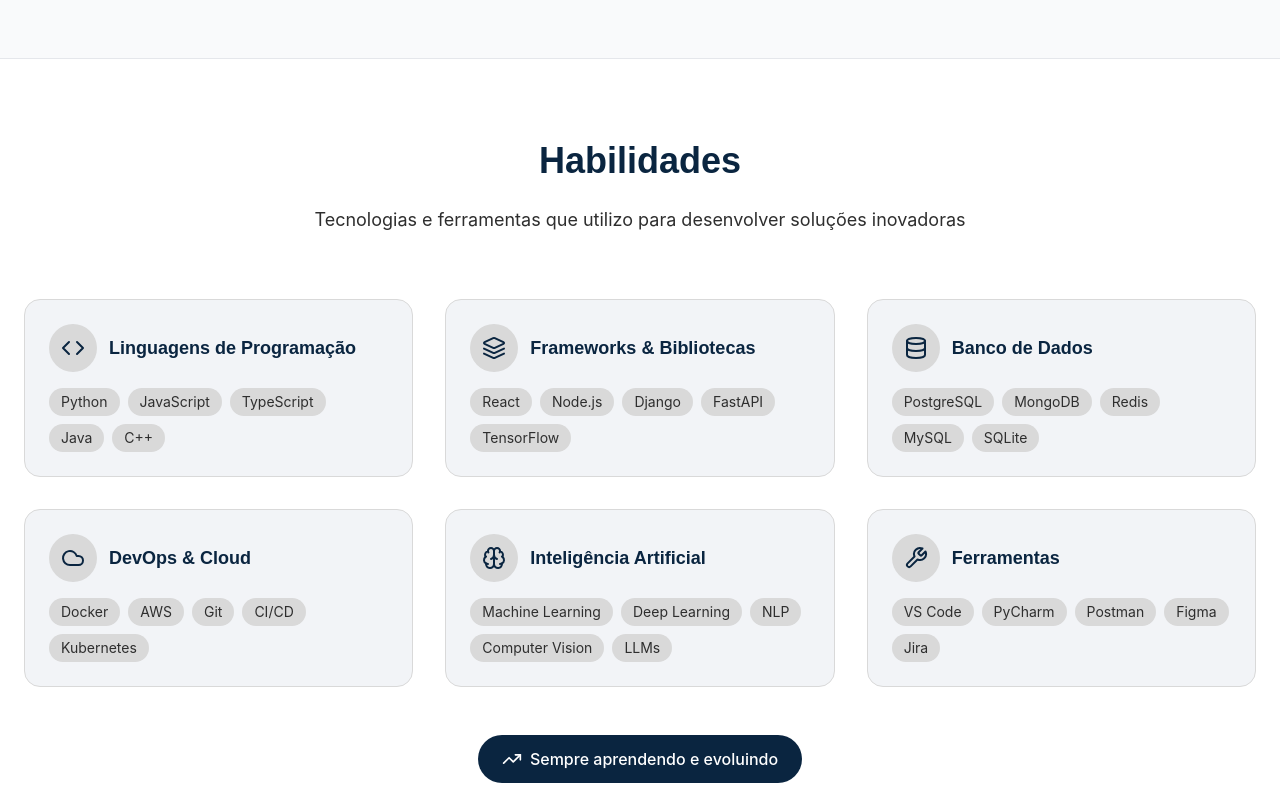
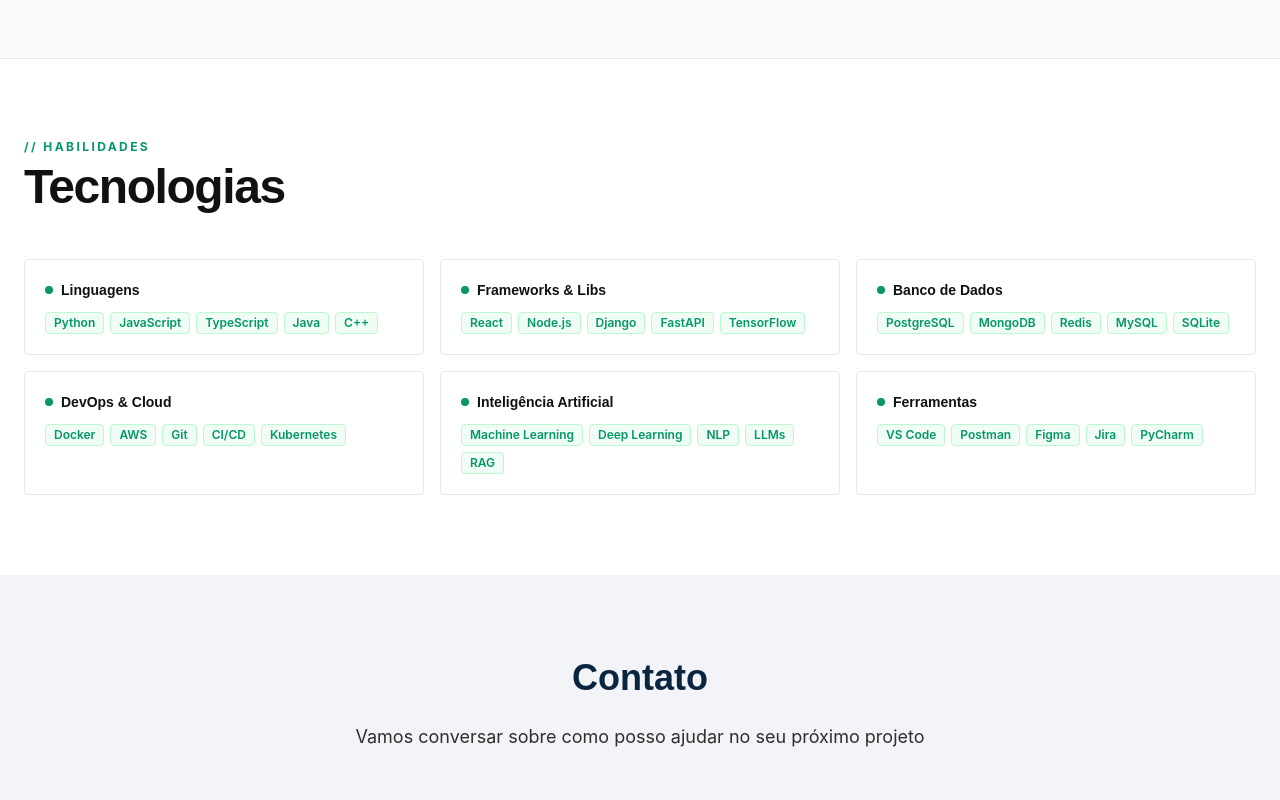
Before and after one commit to luizHScotta/scotta-ai-portfolio, a React (Vite) app: page / in a window 1280 px wide. Shown: the part 2260-3060 px from the top of the page. Built offline with nearby package versions, Linux system fonts and the light colour scheme.

Commit message:
style: redesign skills with emerald pills and dot category headers

```diff
--- a/src/components/Skills.tsx
+++ b/src/components/Skills.tsx
@@ -1,99 +1,62 @@
-import { Code, Users, Terminal, BrainCircuit, Layers, Database, Cloud, Brain, Wrench, TrendingUp } from 'lucide-react';
-import { Card, CardContent, CardDescription, CardHeader, CardTitle } from '@/components/ui/card';
+import { Code, Layers, Database, Cloud, Brain, Wrench } from 'lucide-react';
 
-interface SkillCardProps {
-  title: string;
-  icon: React.ReactNode;
-  skills: string[];
-}
-
-const SkillCard = ({ title, icon, skills }: SkillCardProps) => (
-  <Card className="h-full hover:shadow-md hover:translate-y-0.5 transition-all duration-200 bg-white border-slate-200 rounded-2xl shadow-sm">
-    <CardHeader>
-      <div className="flex items-center gap-3">
-        <div className="p-2 rounded-full bg-violet-50 text-violet-600">
-          {icon}
-        </div>
-        <CardTitle className="text-lg text-slate-900 font-space">{title}</CardTitle>
-      </div>
-    </CardHeader>
-    <CardContent>
-      <CardDescription className="text-slate-600">
-        <ul className="space-y-2 text-sm">
-          {skills.map((skill, index) => (
-            <li key={index} className="flex items-center">
-              <span className="w-2 h-2 bg-violet-500 rounded-full mr-3"></span>
-              {skill}
-            </li>
-          ))}
-        </ul>
-      </CardDescription>
-    </CardContent>
-  </Card>
-);
-
-const Skills = () => {
 const skillCategories = [
   {
-      name: "Linguagens de Programação",
-      skills: ["Python", "JavaScript", "TypeScript", "Java", "C++"],
-      icon: <Code className="h-6 w-6" />
+    name: 'Linguagens',
+    icon: <Code className="h-4 w-4" />,
+    skills: ['Python', 'JavaScript', 'TypeScript', 'Java', 'C++'],
   },
   {
-      name: "Frameworks & Bibliotecas",
-      skills: ["React", "Node.js", "Django", "FastAPI", "TensorFlow"],
-      icon: <Layers className="h-6 w-6" />
+    name: 'Frameworks & Libs',
+    icon: <Layers className="h-4 w-4" />,
+    skills: ['React', 'Node.js', 'Django', 'FastAPI', 'TensorFlow'],
   },
   {
-      name: "Banco de Dados",
-      skills: ["PostgreSQL", "MongoDB", "Redis", "MySQL", "SQLite"],
-      icon: <Database className="h-6 w-6" />
+    name: 'Banco de Dados',
+    icon: <Database className="h-4 w-4" />,
+    skills: ['PostgreSQL', 'MongoDB', 'Redis', 'MySQL', 'SQLite'],
   },
   {
-      name: "DevOps & Cloud",
-      skills: ["Docker", "AWS", "Git", "CI/CD", "Kubernetes"],
-      icon: <Cloud className="h-6 w-6" />
+    name: 'DevOps & Cloud',
+    icon: <Cloud className="h-4 w-4" />,
+    skills: ['Docker', 'AWS', 'Git', 'CI/CD', 'Kubernetes'],
   },
   {
-      name: "Inteligência Artificial",
-      skills: ["Machine Learning", "Deep Learning", "NLP", "Computer Vision", "LLMs"],
-      icon: <Brain className="h-6 w-6" />
+    name: 'Inteligência Artificial',
+    icon: <Brain className="h-4 w-4" />,
+    skills: ['Machine Learning', 'Deep Learning', 'NLP', 'LLMs', 'RAG'],
   },
   {
-      name: "Ferramentas",
-      skills: ["VS Code", "PyCharm", "Postman", "Figma", "Jira"],
-      icon: <Wrench className="h-6 w-6" />
-    }
+    name: 'Ferramentas',
+    icon: <Wrench className="h-4 w-4" />,
+    skills: ['VS Code', 'Postman', 'Figma', 'Jira', 'PyCharm'],
+  },
 ];
 
-  return (
-    <section id="skills" className="py-20 bg-white">
+const Skills = () => (
+  <section id="skills" className="py-20 bg-white border-b border-[#f3f4f6]">
     <div className="container max-w-7xl px-4 md:px-6">
-        <div className="text-center mb-16">
-          <h2 className="text-h2 font-semibold mb-6 text-[#0A2540]">Habilidades</h2>
-          <p className="text-body text-[#2E2E2E] max-w-3xl mx-auto">
-            Tecnologias e ferramentas que utilizo para desenvolver soluções inovadoras
-          </p>
+
+      <div className="mb-12 reveal">
+        <p className="text-xs font-bold tracking-[0.2em] uppercase text-[#059669] mb-2">// habilidades</p>
+        <h2 className="text-4xl md:text-5xl font-black tracking-[-0.03em] text-[#111]">Tecnologias</h2>
       </div>
 
-        <div className="grid grid-cols-1 md:grid-cols-2 lg:grid-cols-3 gap-8">
-          {skillCategories.map((category, index) => (
+      <div className="grid grid-cols-1 md:grid-cols-2 lg:grid-cols-3 gap-4 reveal reveal-delay-1">
+        {skillCategories.map((category) => (
           <div
             key={category.name}
-              className="bg-[#F2F4F7] rounded-2xl p-6 border border-[#D9D9D9] hover:shadow-md transition-all duration-200 group"
+            className="border border-[#e5e7eb] rounded-md p-5 hover:border-[#059669] transition-colors"
           >
-              <div className="flex items-center mb-4">
-                <div className="p-3 rounded-full bg-[#D9D9D9] text-[#0A2540] mr-3 group-hover:bg-[#3A7CA5] group-hover:text-white transition-colors">
-                  {category.icon}
-                </div>
-                <h3 className="text-lg font-semibold text-[#0A2540]">{category.name}</h3>
-              </div>
-
-              <div className="flex flex-wrap gap-2">
+            <h3 className="flex items-center gap-2 text-sm font-bold text-[#111] mb-3">
+              <span className="w-2 h-2 rounded-full bg-[#059669] flex-shrink-0" />
+              {category.name}
+            </h3>
+            <div className="flex flex-wrap gap-1.5">
               {category.skills.map((skill) => (
                 <span
                   key={skill}
-                    className="px-3 py-1 text-sm bg-[#D9D9D9] text-[#2E2E2E] rounded-full hover:bg-[#3A7CA5] hover:text-white transition-colors cursor-default"
+                  className="text-xs bg-[#f0fdf4] border border-[#bbf7d0] text-[#059669] px-2 py-0.5 rounded font-semibold"
                 >
                   {skill}
                 </span>
@@ -103,15 +66,8 @@
         ))}
       </div>
 
-        <div className="text-center mt-12">
-          <div className="inline-flex items-center px-6 py-3 bg-[#0A2540] text-white rounded-full">
-            <TrendingUp className="mr-2 h-5 w-5" />
-            <span className="font-medium">Sempre aprendendo e evoluindo</span>
-          </div>
-        </div>
     </div>
   </section>
 );
-};
 
 export default Skills;
```
Lines whose indentation alone changed are shown as unchanged.
